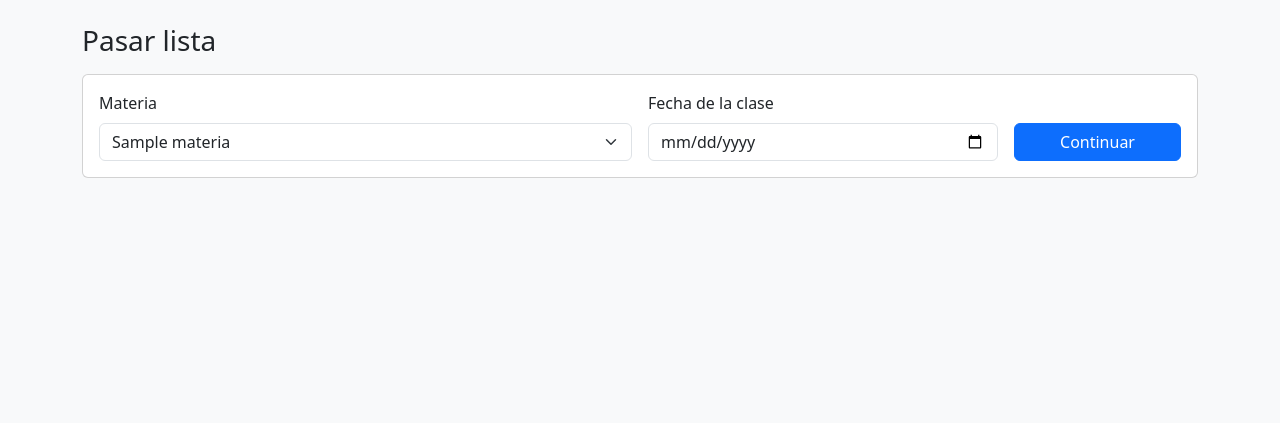
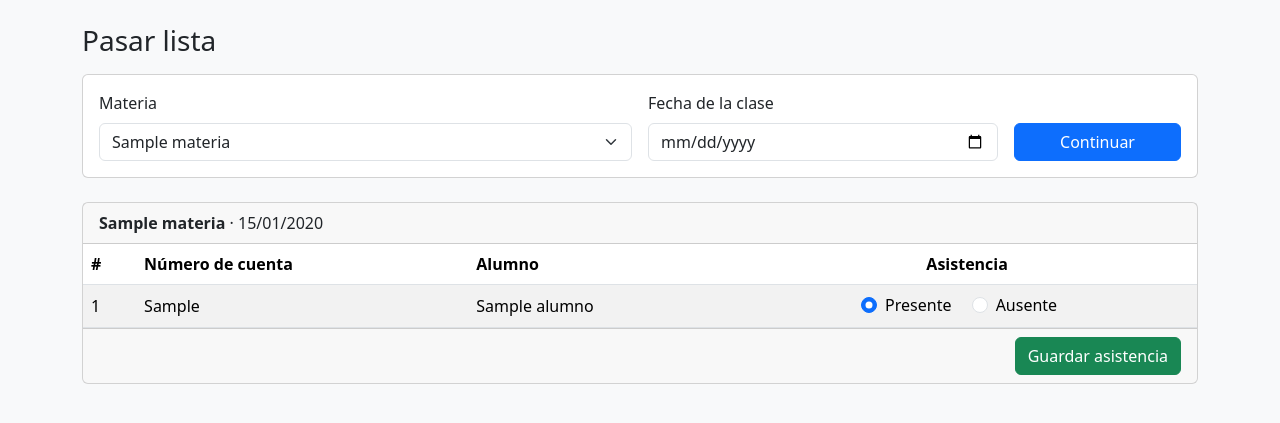
Before and after one commit to Emi1ixnx/Proyecto_IS, a Flask app: template templates/pasar_lista.html in a window 1280 px wide. Shown: the part 56-479 px from the top of the page. Run offline with Flask 3, Linux system fonts and the light colour scheme; the template is opened without the code that fills it: most values are stand-ins (such as "Sample title", 1, 10 or a date in 2020).

Commit message:
HU05-T01: Diseña la lista de alumnos con opción presente / ausente

```diff
--- a/templates/pasar_lista.html
+++ b/templates/pasar_lista.html
@@ -37,4 +37,44 @@
   </div>
 </form>
 {% endif %}
+{% if materia and alumnos %}
+<form method="post" action="/pasar-lista/guardar" class="card mb-4">
+  <input type="hidden" name="id_materia" value="{{ materia.id_materia }}">
+  <input type="hidden" name="fecha" value="{{ fecha }}">
+  <div class="card-header">
+    <strong>{{ materia.nombre }}</strong> · {{ fecha[8:10] }}/{{ fecha[5:7] }}/{{ fecha[0:4] }}
+  </div>
+  <div class="table-responsive">
+    <table class="table table-striped align-middle mb-0">
+      <thead>
+        <tr><th>#</th><th>Número de cuenta</th><th>Alumno</th><th class="text-center">Asistencia</th></tr>
+      </thead>
+      <tbody>
+        {% for a in alumnos %}
+          <tr>
+            <td>{{ loop.index }}</td>
+            <td>{{ a.numero_cuenta }}</td>
+            <td>{{ a.nombre }}</td>
+            <td class="text-center">
+              <div class="form-check form-check-inline">
+                <input class="form-check-input" type="radio" name="estado_{{ a.id_alumno }}"
+                       id="presente_{{ a.id_alumno }}" value="Presente" checked>
+                <label class="form-check-label" for="presente_{{ a.id_alumno }}">Presente</label>
+              </div>
+              <div class="form-check form-check-inline">
+                <input class="form-check-input" type="radio" name="estado_{{ a.id_alumno }}"
+                       id="ausente_{{ a.id_alumno }}" value="Ausente">
+                <label class="form-check-label" for="ausente_{{ a.id_alumno }}">Ausente</label>
+              </div>
+            </td>
+          </tr>
+        {% endfor %}
+      </tbody>
+    </table>
+  </div>
+  <div class="card-footer text-end">
+    <button type="submit" class="btn btn-success">Guardar asistencia</button>
+  </div>
+</form>
+{% endif %}
 {% endblock %}
```
